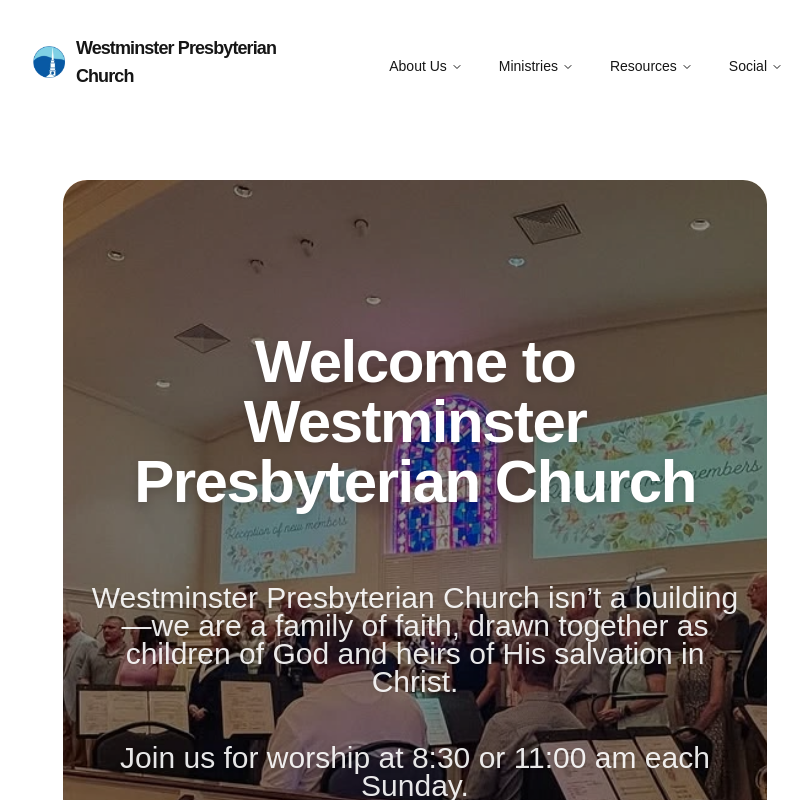
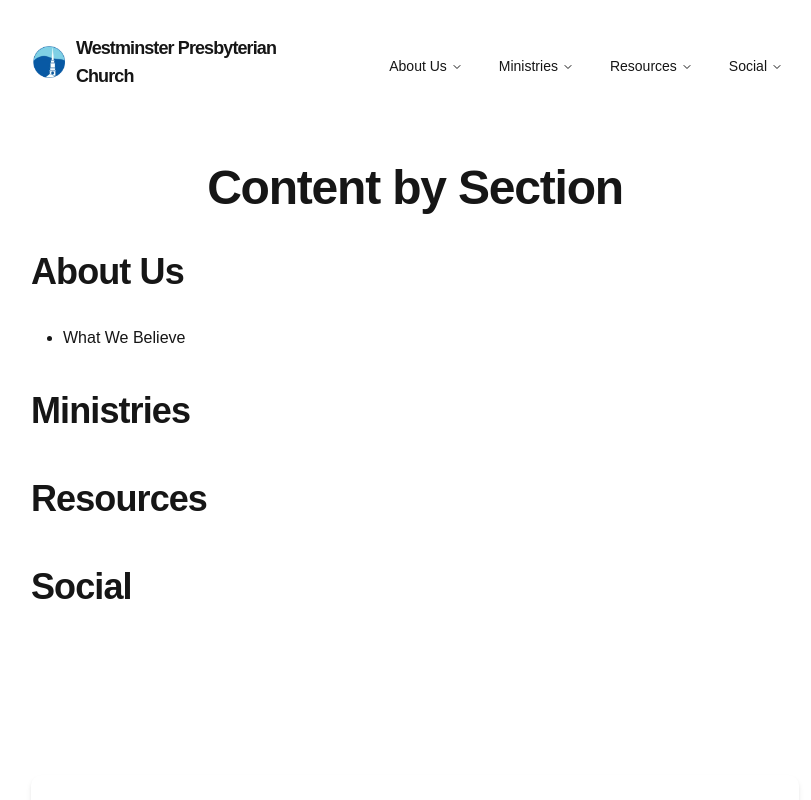
Before and after one commit to AWD-2069/WPCJC, a Next.js app: page / in a window 1280 px wide. Shown: the top 800 px of the page, without its empty margins (225-1036 px from the left). Built offline with nearby package versions, Linux system fonts and the light colour scheme.

Commit message:
attempted fix

```diff
--- a/app/page.tsx
+++ b/app/page.tsx
@@ -1,13 +1,48 @@
-import { Contact7 } from "@/components/contact7";
-import { Hero7 } from "@/components/hero7";
-import { InfoCard } from "@/components/InfoCard";
+// import { Contact7 } from "@/components/contact7";
+// import { Hero7 } from "@/components/hero7";
+// import { InfoCard } from "@/components/InfoCard";
 
-export default function Home() {
+// export default function Home() {
+//   return (
+//     <div>
+//       <Hero7 />
+//       <InfoCard />
+//       <Contact7 />
+//     </div>
+//   );
+// }
+
+import { getContentBySection } from '../lib/content'
+import Link from 'next/link'
+
+export default function HomePage() {
+  const contentBySection = getContentBySection()
+
   return (
     <div>
-      <Hero7 />
-      <InfoCard />
-      <Contact7 />
+      <h1>Content by Section</h1>
+      {contentBySection.map(section => (
+        <div key={section.slug}>
+          <h2>
+            <Link href={`/sections/${section.slug}`}>
+              {section.title}
+            </Link>
+          </h2>
+          {section.description && <p>{section.description}</p>}
+
+          {section.pages.length > 0 && (
+            <ul>
+              {section.pages.map(page => (
+                <li key={page.slug}>
+                  <Link href={`/pages/${page.slug}`}>
+                    {page.title}
+                  </Link>
+                </li>
+              ))}
+            </ul>
+          )}
+        </div>
+      ))}
     </div>
-  );
+  )
 }
--- a/app/pages/[slug]/pages.tsx
+++ b/app/pages/[slug]/pages.tsx
@@ -1,20 +1,24 @@
 import { notFound } from 'next/navigation'
-import { getPage, getSection, generatePageParams } from '../../../lib/content'
+import { getPage, getSection, getPages } from '../../../lib/content'
 import ReactMarkdown from 'react-markdown'
 import Link from 'next/link'
 
 interface PageDetailProps {
-  params: {
+  params: Promise<{
     slug: string
-  }
+  }>
 }
 
 export function generateStaticParams() {
-  return generatePageParams()
+  const pages = getPages()
+  return pages.map(page => ({
+    slug: page.slug
+  }))
 }
 
-export default function PageDetail({ params }: PageDetailProps) {
-  const page = getPage(params.slug)
+export default async function PageDetail({ params }: PageDetailProps) {
+  const { slug } = await params
+  const page = getPage(slug)
 
   if (!page) {
     notFound()
--- a/app/sections/[slug]/page.tsx
+++ b/app/sections/[slug]/page.tsx
@@ -1,25 +1,29 @@
 import { notFound } from 'next/navigation'
-import { getSection, getPagesBySection, generateSectionParams } from '../../../lib/content'
+import { getSection, getPagesBySection, getSections } from '../../../lib/content'
 import Link from 'next/link'
 
 interface SectionPageProps {
-  params: {
+  params: Promise<{
     slug: string
-  }
+  }>
 }
 
 export function generateStaticParams() {
-  return generateSectionParams()
+  const sections = getSections()
+  return sections.map(section => ({
+    slug: section.slug
+  }))
 }
 
-export default function SectionPage({ params }: SectionPageProps) {
-  const section = getSection(params.slug)
+export default async function SectionPage({ params }: SectionPageProps) {
+  const { slug } = await params
+  const section = getSection(slug)
 
   if (!section) {
     notFound()
   }
 
-  const pages = getPagesBySection(params.slug)
+  const pages = getPagesBySection(slug)
 
   return (
     <div>
```
